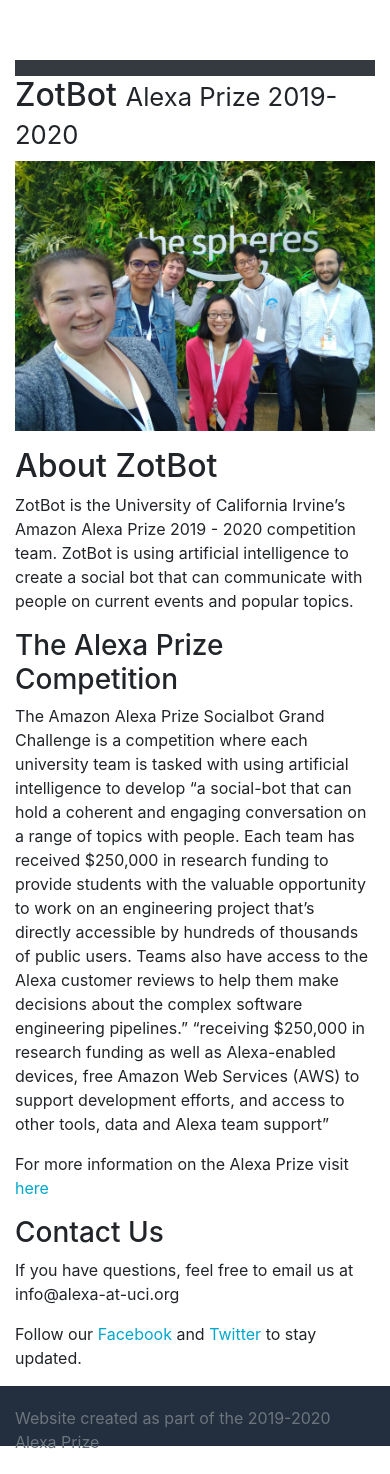
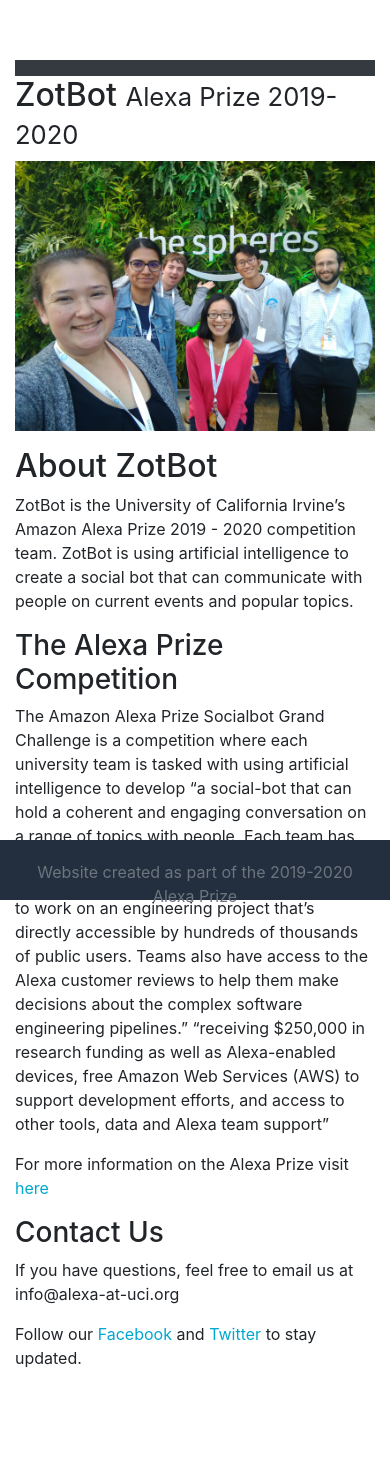
Before and after one commit to uci-zotbot/zotbot, a Jekyll site: the page built from docs/index.md, in a window 390 px wide. Built offline with Jekyll 4.4.1, drawn with Linux system fonts in a browser that asks for light colours; after the commit the page ends 1446 px from its top, so only the background shows below that.

Commit message:
Update custom.css

```diff
--- a/docs/css/custom.css
+++ b/docs/css/custom.css
@@ -153,12 +153,13 @@ body {
   margin-bottom: 60px;
 }
 .footer {
-  position: absolute;
+  position: fixed;
   bottom: 0;
   width: 100%;
-  /* Set the fixed height of the footer here */
   height: 60px;
   background-color: #232F3E;
+  color: white;
+  text-align: center;
 }
 
 
```
